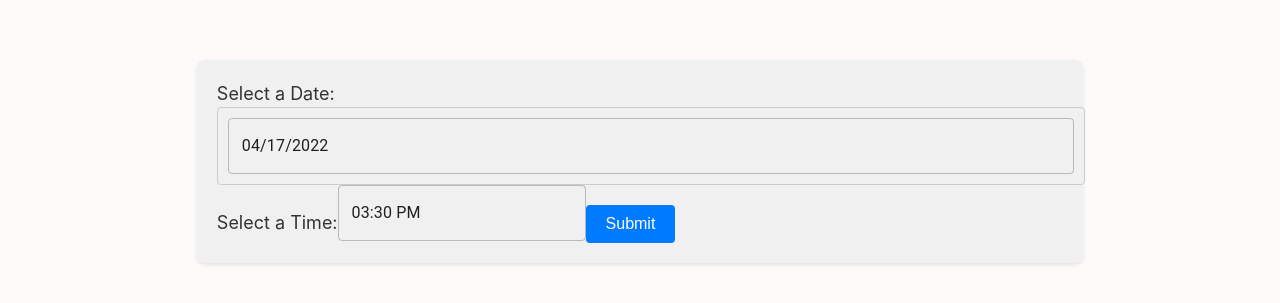
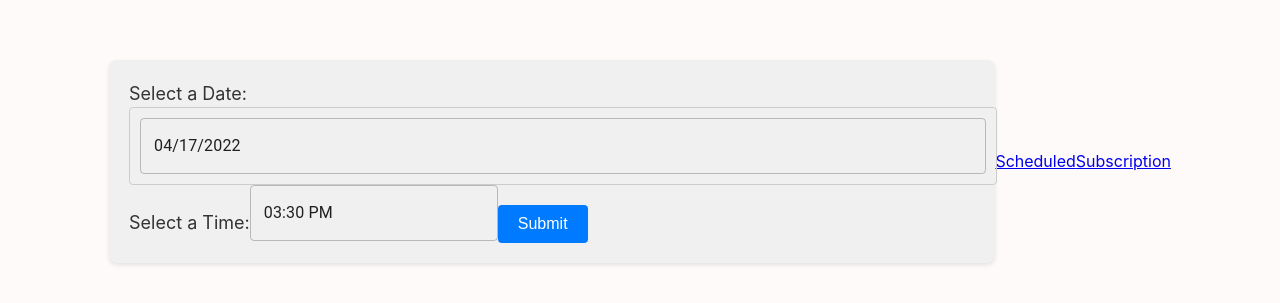
Before and after one commit to SarfarazAhmed1012/insta-pay-calendar, a React (Vite) app: page / in a window 1280 px wide. Shown: the part 247-550 px from the top of the page. Built offline with nearby package versions, Linux system fonts and the light colour scheme.

Commit message:
first commit

```diff
--- a/src/pages/schedule-calendar.jsx
+++ b/src/pages/schedule-calendar.jsx
@@ -5,7 +5,7 @@ import { MobileDatePicker } from "@mui/x-date-pickers/MobileDatePicker";
 import styled from "@emotion/styled";
 import { MobileTimePicker } from "@mui/x-date-pickers/MobileTimePicker";
 import axios from "axios";
-import { useParams } from "react-router-dom";
+import { Link, useParams } from "react-router-dom";
 import { AdapterDayjs } from "@mui/x-date-pickers/AdapterDayjs";
 
 const CustomDatePickerContainer = styled.div`
@@ -115,6 +115,12 @@ export default function SubscriptionCalendar() {
             </CustomSubmitButton>
             {error && <p style={{ color: "red" }}>{error}</p>}
           </CustomDatePickerWrapper>
+          <Link to="/scheduled/:token">
+            <span>Scheduled</span>
+          </Link>
+          <Link to="/subscription/:token">
+            <span>Subscription</span>
+          </Link>
         </CustomDatePickerContainer>
       </LocalizationProvider>
     </div>
```
